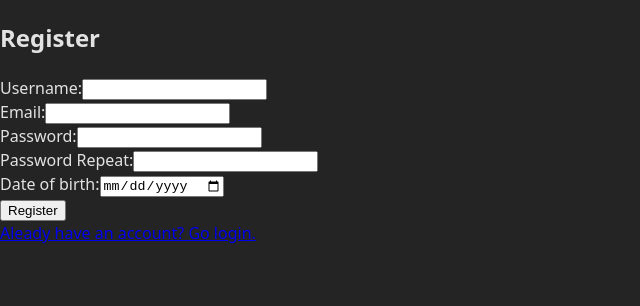
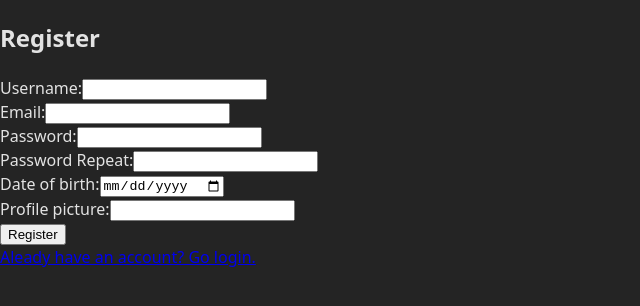
Before and after one commit to Paulius19Ka/room_2_movie_database, a React (Vite) app: page /register in a window 1280 px wide. Shown: the top 306 px of the page, without its empty margins (0-640 px from the left). Built offline with nearby package versions, Linux system fonts and the light colour scheme; data requests are answered from the project's data file.

Commit message:
added profilePicture to data.json, added profilePicture functionality to Register.tsx

```diff
--- a/src/pages/Register.tsx
+++ b/src/pages/Register.tsx
@@ -20,7 +20,8 @@ const Register = () => {
       email: '',
       password: '',
       passwordRepeat: '',
-      dob: ''
+      dob: '',
+      profilePicture: ''
     },
     validationSchema: Yup.object({
       username: Yup.string()
@@ -46,6 +47,13 @@ const Register = () => {
         .min(new Date(1900), 'Date must be later than 1900')
         .max(new Date(new Date().setFullYear(new Date().getFullYear() - 14)), 'you must be at leats 14 years old')
         .required(),
+      profilePicture: Yup.string()
+        .url('profile image must be a valid URL')
+        .matches(
+          /\.png|\.jpg|\.jpeg|\.webm|\.svg$/i,
+          'URL must be an image')
+        .trim()
+        .default('https://upload.wikimedia.org/wikipedia/commons/a/ac/Default_pfp.jpg')
     }),
     onSubmit: (values) => {
       if (users.find(user =>
@@ -153,6 +161,21 @@ const Register = () => {
             <p>{formik.errors.dob}</p>
           }
         </div>
+        <div>
+          <label
+            htmlFor="profilePicture">Profile picture:</label>
+          <input
+            type="url"
+            name="profilePicture" id="profilePicture"
+            value={formik.values.profilePicture}
+            onBlur={formik.handleBlur}
+            onChange={formik.handleChange}
+          />
+          {
+            formik.touched.profilePicture && formik.errors.profilePicture &&
+            <p>{formik.errors.profilePicture}</p>
+          }
+        </div>
         <button type="submit">Register</button>
       </form>
       {
```
Also changed, not shown: data.json.
